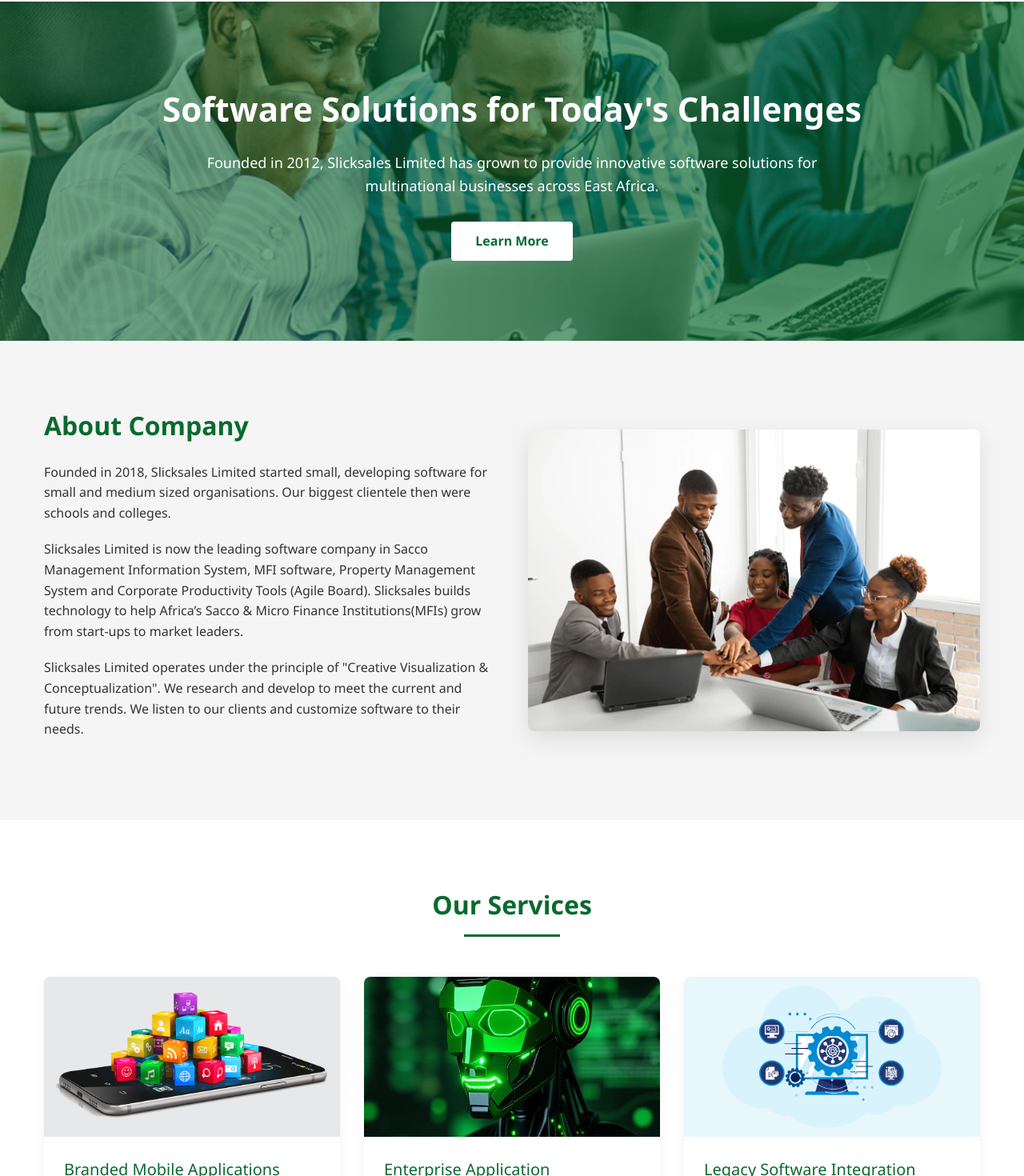
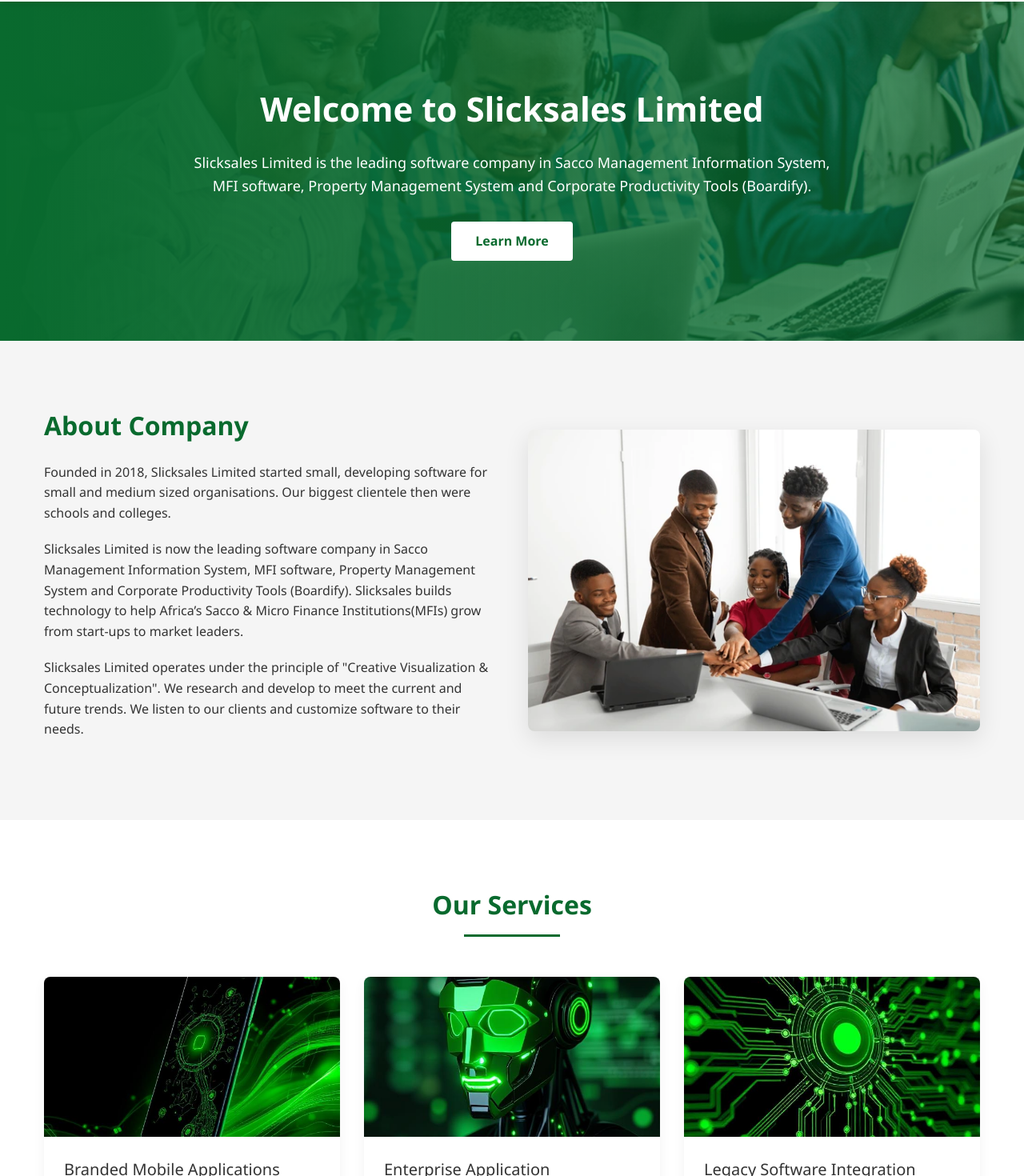
Before and after one commit to AtutiBonface/slicksales, a Next.js app: page / in a window 1280 px wide. Shown: the part 68-1538 px from the top of the page at 80% size. Built offline with nearby package versions, Linux system fonts and the light colour scheme.

Commit message:
Auto commit

```diff
--- a/app/components/AboutSection/AboutSection.tsx
+++ b/app/components/AboutSection/AboutSection.tsx
@@ -9,7 +9,7 @@
                 <div className="about-text">
                     <h2>About Company</h2>
                     <p>Founded in 2018, Slicksales Limited started small, developing software for small and medium sized organisations. Our biggest clientele then were schools and colleges.</p>
-                    <p>Slicksales Limited is now the leading software company  in Sacco Management Information System, MFI software, Property Management System and Corporate Productivity Tools (Agile Board). Slicksales builds technology to help Africa’s Sacco & Micro Finance Institutions(MFIs) grow from start-ups to market leaders.</p>
+                    <p>Slicksales Limited is now the leading software company  in Sacco Management Information System, MFI software, Property Management System and Corporate Productivity Tools (Boardify). Slicksales builds technology to help Africa’s Sacco & Micro Finance Institutions(MFIs) grow from start-ups to market leaders.</p>
                     <p>Slicksales Limited operates under the principle of "Creative Visualization & Conceptualization". We research and develop to meet the current and future trends. We listen to our clients and customize software to their needs.</p>
                 </div>
                 <div className="about-img">
--- a/app/components/HeroSection/HeroSection.tsx
+++ b/app/components/HeroSection/HeroSection.tsx
@@ -5,8 +5,10 @@
 
     <section className="hero">
         <div className="container">
-            <h2 className="animate">Software Solutions for Today's Challenges</h2>
-            <p className="animate">Founded in 2012, Slicksales Limited has grown to provide innovative software solutions for multinational businesses across East Africa.</p>
+            <h2 className="animate">
+                Welcome to Slicksales Limited
+            </h2>
+            <p className="animate">Slicksales Limited is the leading software company in Sacco Management Information System, MFI software, Property Management System and Corporate Productivity Tools (Boardify).</p>
             <a href="#" className="btn animate">Learn More</a>
         </div>
     </section>
--- a/app/components/ServicesSection/ServicesSection.tsx
+++ b/app/components/ServicesSection/ServicesSection.tsx
@@ -13,7 +13,7 @@
                 <div key={index} className="service-card animate" style={{ '--index': index } as React.CSSProperties}>
                     {index === 0 && (
                         <>
-                            <div className="service-img" style={{ backgroundImage: "url('/mobile-app-development.png')" }}></div>
+                            <div className="service-img" style={{ backgroundImage: "url('/mobile-dev.jpg')" }}></div>
                             <div className="service-content">
                                 <h3>Branded Mobile Applications</h3>
                                 <p>
@@ -37,7 +37,7 @@
 
                     {index === 2 && (
                         <>
-                            <div className="service-img" style={{ backgroundImage: "url('/system-integration.png')" }}></div>
+                            <div className="service-img" style={{ backgroundImage: "url('/integration.jpg')" }}></div>
                             <div className="service-content">
                                 <h3>Legacy Software Integration</h3>
                                 <p>
--- a/app/globals.css
+++ b/app/globals.css
@@ -370,7 +370,7 @@
 
 /* Hero Section */
 .hero {
-  background: linear-gradient(to right, rgba(9, 106, 46, 0.518), rgba(9, 106, 46, 0.7)), url('/hero.jpg') no-repeat center center;
+  background: linear-gradient(to right, rgb(9, 106, 46), rgba(9, 106, 46, 0.7)), url('/hero.jpg') no-repeat center center;
   background-size: cover;
   background-position: center;
   color: var(--white);
@@ -464,7 +464,7 @@
 
 .service-content h3 {
   margin-bottom: 15px;
-  color: var(--primary-color);
+  color: var(--secondary-color);
   font-size: 0.875rem;
   font-weight: 500;
   font-size: 1.25rem;
```
Also changed, not shown: public/integration.jpg (added), public/mobile-dev.jpg (added).
